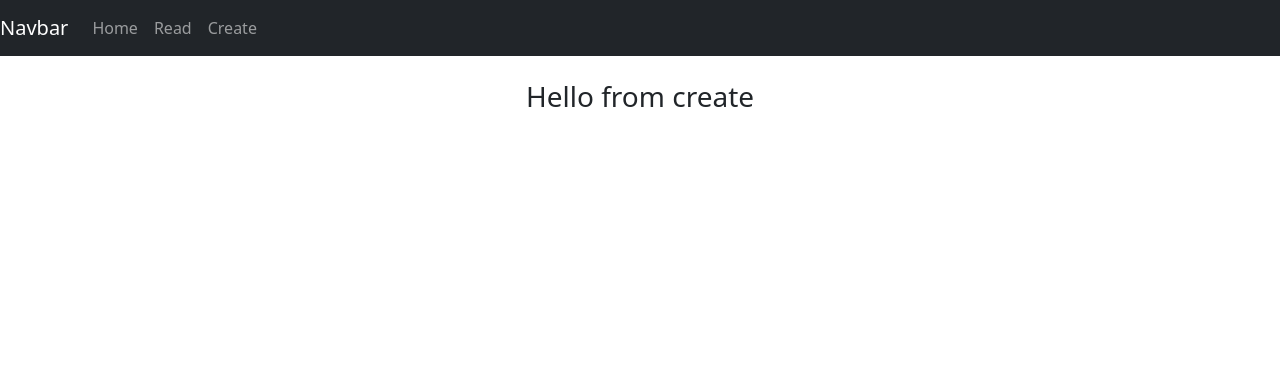
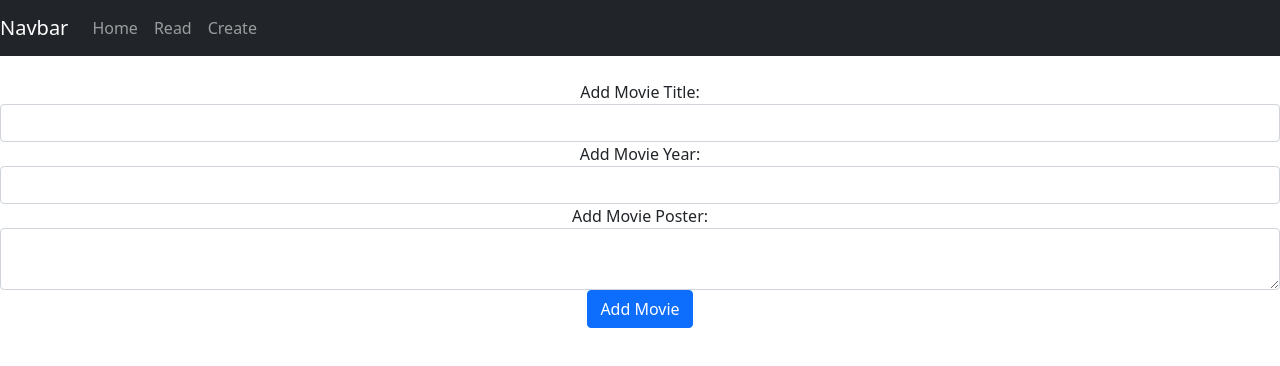
Before and after one commit to YassineJdair/DataRep_Lab11, a React (Create React App) app: page /create in a window 1280 px wide. Shown: the top 366 px of the page. Built offline with nearby package versions, Linux system fonts and the light colour scheme.

Commit message:
Lab COmplete

```diff
--- a/package.json
+++ b/package.json
@@ -6,6 +6,7 @@
     "@testing-library/jest-dom": "^5.14.1",
     "@testing-library/react": "^11.2.7",
     "@testing-library/user-event": "^12.8.3",
+    "axios": "^0.23.0",
     "bootstrap": "^5.1.1",
     "react": "^17.0.2",
     "react-bootstrap": "^2.0.0-rc.0",
--- a/src/components/create.js
+++ b/src/components/create.js
@@ -1,14 +1,89 @@
 //combines two operations
 import React from 'react';
 
-export class Create extends React.Component{
+export class Create extends React.Component {
 
-    render(){
+    constructor() {
+        super();
+
+        this.onSubmit = this.onSubmit.bind(this);
+        this.onChangeTitle = this.onChangeTitle.bind(this);
+        this.onChangeYear = this.onChangeYear.bind(this);
+        this.onChangePoster = this.onChangePoster.bind(this);
+
+        this.state = {
+            Title: '',
+            Year: '',
+            Poster: ''
+        }
+    }
+
+    onChangeTitle(e) {
+        this.setState({
+            Title: e.target.value
+        });
+    }
+
+    onChangeYear(e) {
+        this.setState({
+            Year: e.target.value
+        });
+    }
+
+    onChangePoster(e) {
+        this.setState({
+            Poster: e.target.value
+        });
+    }
+
+    onSubmit(e) {
+        e.preventDefault();
+        alert("Movie: " + this.state.Title + " " +
+              "Year :" + this.state.Year + " " +
+              "Poster: " + this.state.Poster
+            );
+    }
+
+    render() {
         //returns some text
-        return(
+        return (
             //div is used in HTML to make divisions of content in the web page //jsx code
-            <div>
-                <h3>Hello from create</h3>
+            <div className='App'>
+                <form onSubmit={this.onSubmit}>
+                    <div className="form-group">
+                        <label>Add Movie Title:</label>
+                        <input type='text'
+                            className='form-control'
+                            value={this.state.Title}
+                            onChange={this.onChangeTitle}></input>
+
+                    </div>
+                    <div className="form,-group">
+                        <labe>Add Movie Year:</labe>
+                        <input type='text'
+                            className='form-control'
+                            value={this.state.Year}
+                            onChange={this.onChangeYear}></input>
+                    </div>
+
+                    <div className="form-group">
+                        <label>Add Movie Poster:</label>
+                        <textarea type='text'
+                        className='form-control'
+                        value={this.state.Poster}
+                        onChange={this.onChangePoster}>
+                        </textarea>
+                    </div>
+
+
+
+                    <div className="form-group">
+                        <input type='submit'
+                            value='Add Movie'
+                            className='btn btn-primary'></input>
+                    </div>
+                </form>
+
             </div>
         );
     }
--- a/src/components/read.js
+++ b/src/components/read.js
@@ -1,38 +1,28 @@
 //combines two operations
 import React from 'react';
 import { Movies } from './movies';
+import axios from 'axios';
 
 export class Read extends React.Component {
 
     //store data to be used in class
     state = {
-        movies:
-            [
-                {
-                    "Title": "Avengers: Infinity War",
-                    "Year": "2018",
-                    "imdbID": "tt4154756",
-                    "Type": "movie",
-                    "Poster": "https://m.media-amazon.com/images/M/MV5BMjMxNjY2MDU1OV5BMl5BanBnXkFtZTgwNzY1MTUwNTM@._V1_SX300.jpg"
-                },
-                {
-                    "Title": "Captain America: Civil War",
-                    "Year": "2016",
-                    "imdbID": "tt3498820",
-                    "Type": "movie",
-                    "Poster": "https://m.media-amazon.com/images/M/MV5BMjQ0MTgyNjAxMV5BMl5BanBnXkFtZTgwNjUzMDkyODE@._V1_SX300.jpg"
-                },
-                {
-                    "Title": "Charlie Wilson's War",
-                    "Year": "2007",
-                    "imdbID": "tt0472062",
-                    "Type": "movie",
-                    "Poster": "https://m.media-amazon.com/images/M/MV5BMTgwMDgwMDc4MF5BMl5BanBnXkFtZTYwOTU3MDM4._V1_SX300.jpg"
-                }
-            ]
+        movies: []
+    };
 
+    //component life cycle method //gets called when component is active
+    componentDidMount() {
+        //axios is promise based http client
+        axios.get('https://jsonblob.com/api/jsonblob/894944504570986496')
+            //fullfilled state
+            .then((response) => {
+                this.setState({ movies: response.data.movies })
+            })
+            .catch((error) => {
+                    console.log(error)
+                });
+    }
 
-    };
     render() {
         //returns some text
         return (
```
Also changed, not shown: 1 other file (tests, documents, lock files or other folders).
